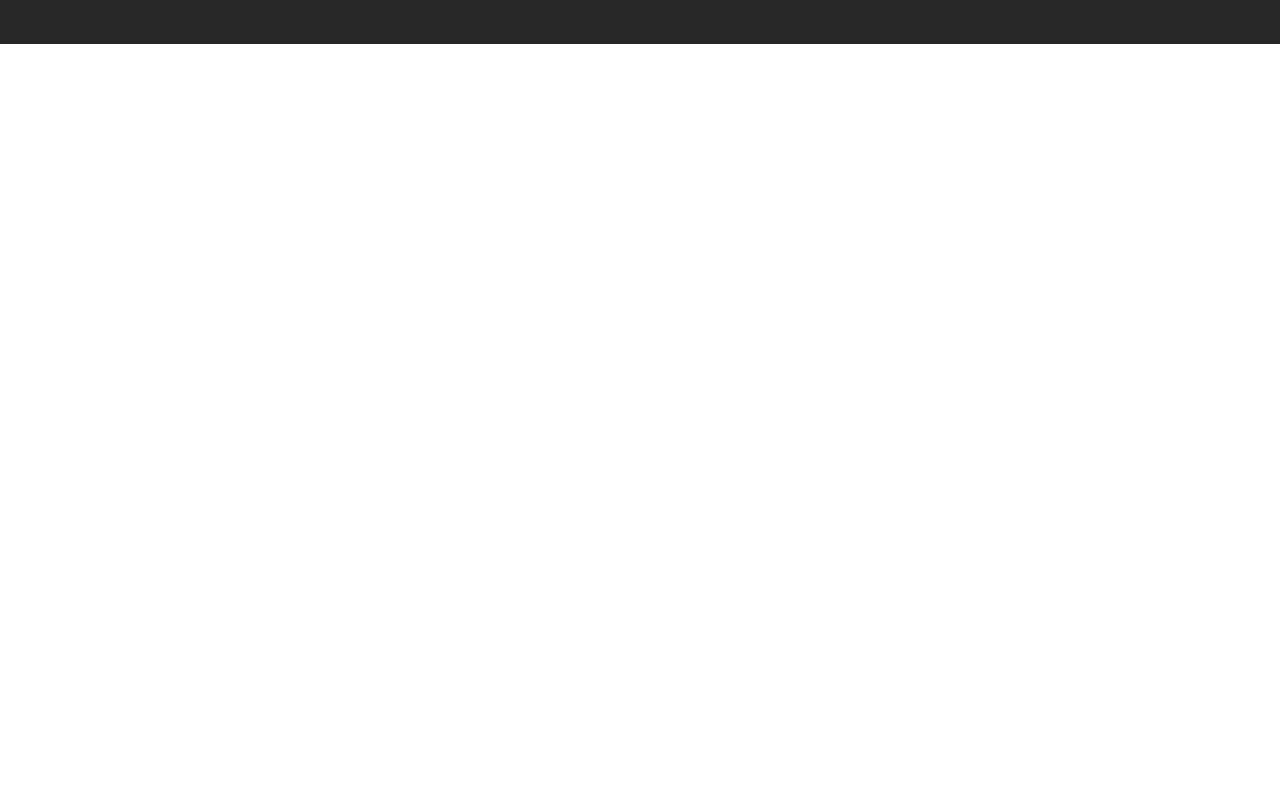
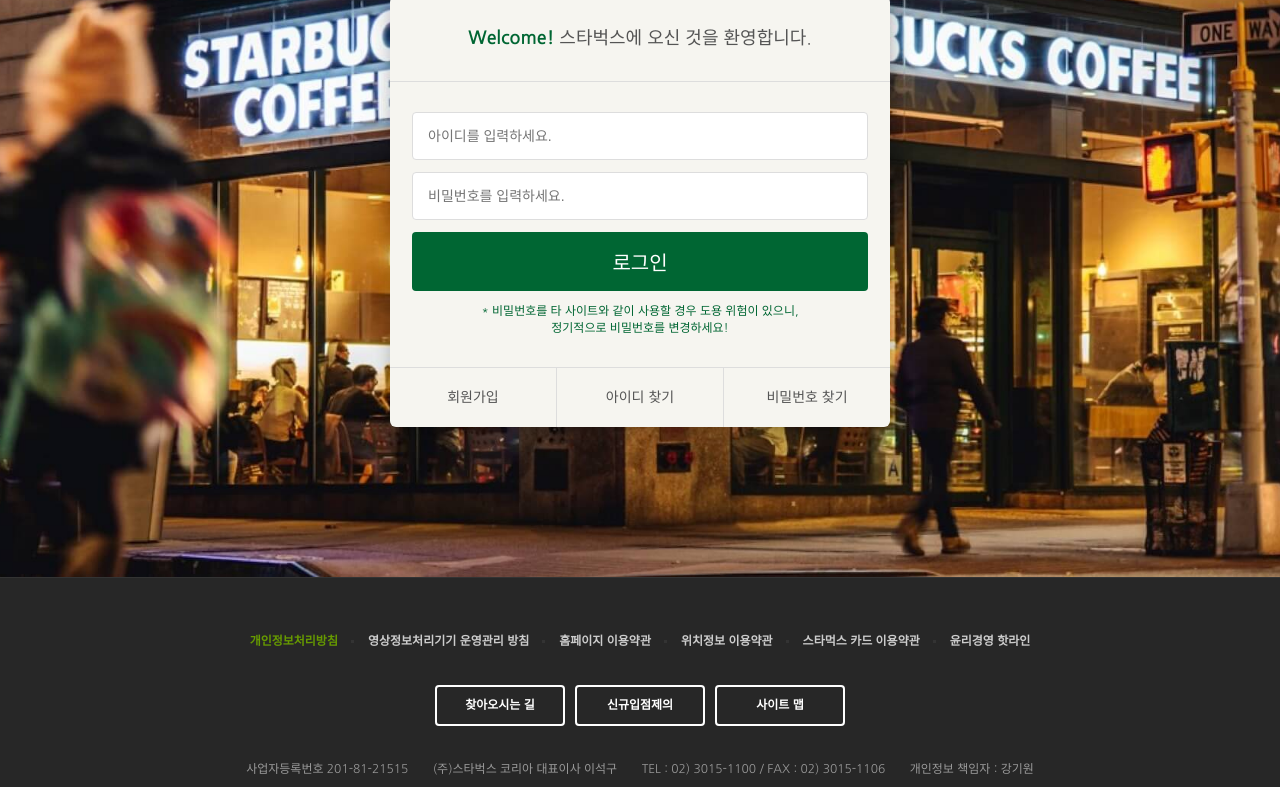
Before and after one commit to haruharuganda/starbucks-vanilla-app, a plain HTML site: page signin/index.html in a window 1280 px wide. Shown: the part 290-1077 px from the top of the page. Before the commit the page ends 800 px from the top, so only its background shows below. Drawn offline with nearby package versions, Linux system fonts and the light colour scheme.

Commit message:
#1 login page html css

```diff
--- /dev/null
+++ b/css/signin.css
@@ -0,0 +1,81 @@
+.signin {
+  margin-top: 120px;
+  padding: 100px 0 150px;
+  background-image: url("../images/signin_bg.jpg");
+  background-repeat: no-repeat;
+  background-position: center;
+  background-attachment: fixed;
+  background-size: cover;
+}
+.signin h1 {
+  color: #fff;
+  font-size: 30px;
+  font-weight: 700;
+  text-align: center;
+  margin-bottom: 24px;
+}
+.signin__card {
+  width: 500px;
+  margin: 0 auto;
+  border-radius: 6px;
+  background-color: #f6f5f0;
+  box-shadow: 2px 2px 20px rgba(0, 0, 0, 0.3);
+  color: #555;
+}
+.signin__card h2 {
+  padding: 30px;
+  font-size: 18px;
+  text-align: center;
+  border-bottom: 1px solid #ddd;
+}
+.signin__card h2 strong {
+  font-weight: 700;
+  color: #006633;
+}
+.signin__card form {
+  padding: 30px 22px;
+}
+.signin__card form input {
+  width: 100%;
+  margin-bottom: 12px;
+  padding: 15px;
+  border: 1px solid #ddd;
+  border-radius: 4px;
+  outline: none;
+  box-sizing: border-box;
+  font-size: 14px;
+}
+/* [] : 속성선택자 */
+.signin__card form [type="submit"] {
+  background-color: #006633;
+  border: none;
+  color: #fff;
+  font-size: 20px;
+  cursor: pointer;
+}
+.signin__card form p {
+  font-size: 12px;
+  color: #006633;
+  text-align: center;
+}
+.signin__card .actions {
+  display: flex;
+  border-top: 1px solid #ddd;
+}
+.signin__card .actions a {
+  /* 요소의 증가 너비 */
+  flex-grow: 1;
+  /* 기본 너비 */
+  flex-basis: 0;
+  text-align: center;
+  color: #555;
+  padding: 20px;
+  font-size: 14px;
+  border-right: 1px solid #ddd;
+}
+.signin__card .actions a:last-child {
+  border-right: none;
+}
+.signin__card .actions a:hover {
+  text-decoration: underline;
+}
--- a/signin/index.html
+++ b/signin/index.html
@@ -35,6 +35,7 @@
 
   <!-- css -->
   <link rel="stylesheet" href="../css/common.css">
+  <link rel="stylesheet" href="../css/signin.css">
 
   <script defer src="../js/common.js"></script>
 </head>
@@ -362,7 +363,30 @@
   </header>
 
   <!-- SIGNIN -->
-    <section class="signin"></section>
+  <section class="signin">
+    <h1>로그인</h1>
+    <div class="signin__card">
+      <h2>
+        <strong>Welcome!</strong>
+        스타벅스에 오신 것을 환영합니다.
+      </h2>
+      <form>
+        <input type="text" placeholder="아이디를 입력하세요.">
+        <input type="password" placeholder="비밀번호를 입력하세요.">
+        <input type="submit" value="로그인">
+        <p>
+          * 비밀번호를 타 사이트와 같이 사용할 경우 도용 위험이 있으니, <br>
+          정기적으로 비밀번호를 변경하세요!
+        </p>
+      </form>
+      <div class="actions">
+        <a href="javascript:void(0)">회원가입</a>
+        <a href="javascript:void(0)">아이디 찾기</a>
+        <a href="javascript:void(0)">비밀번호 찾기</a>
+      </div>
+    </div>
+  </section>
+
   <!-- FOOTER -->
   <footer>
     <div class="inner">
```
Lines whose indentation alone changed are shown as unchanged.
